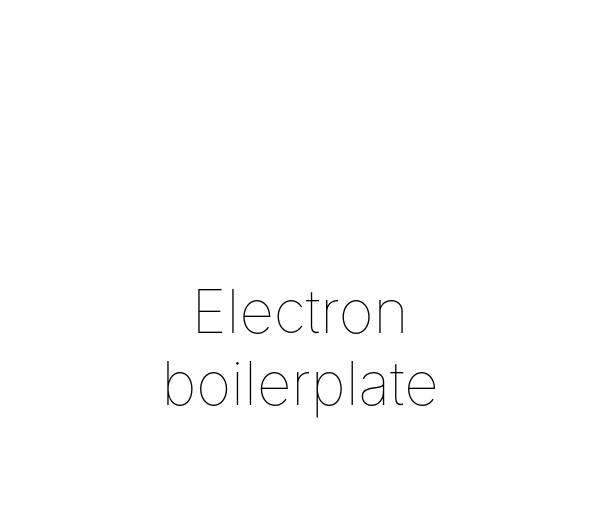
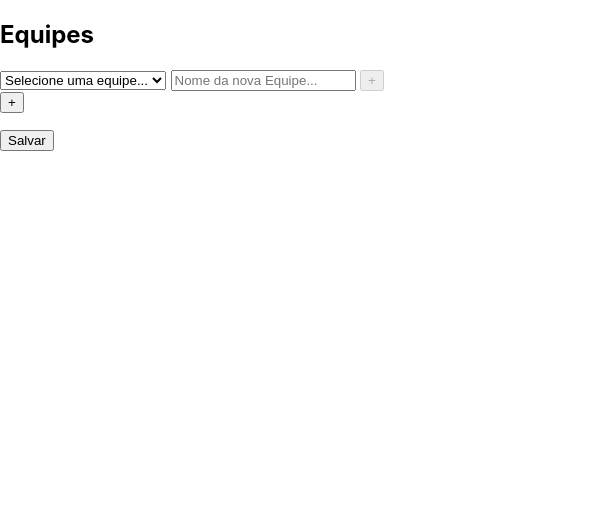
Before and after one commit to glaucia86/demos-chatbotbrasil, an Electron app: page demo-2/index.html in a window 600 px wide. Drawn offline with Linux system fonts and the light colour scheme.

Commit message:
Desenvolvimento da parte do index.html

```diff
--- a/demo-2/index.html
+++ b/demo-2/index.html
@@ -7,11 +7,26 @@
 </head>
 <body>
 	<div class="container">
-			<header>
-				<h1>Electron boilerplate</h1>
-			</header>
-			<section class="main"></section>
+		<section class="main">
+			<h2>Equipes</h2>
+			<div>
+				<select id="teams">
+					<option>Selecione uma equipe...</option>
+				</select>
+				<input type="text" id="newTeamName" placeholder="Nome da nova Equipe..." />
+				<button id="addTeam" disabled type="button">+</button>
+			</div>
+
+			<div id="members"></div>
+			<button id="addMember" type="button">+</button>
+
+			<p id="message"></p>
+			<button id="save" type="button">Salvar</button>
+
+		</section>
 		<footer></footer>
 	</div>
+	<script src="app.js"></script>
 </body>
+
 </html>
```
Also changed, not shown: demo-2/app.js (added, +8 -0 lines). Lines whose indentation alone changed are shown as unchanged.
